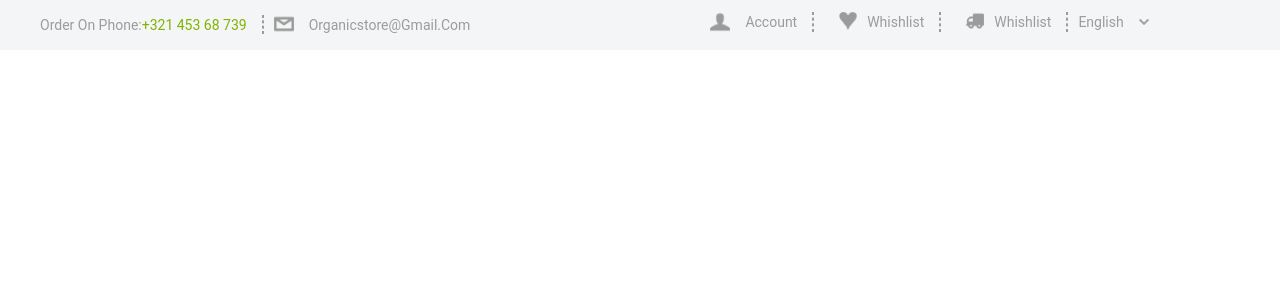
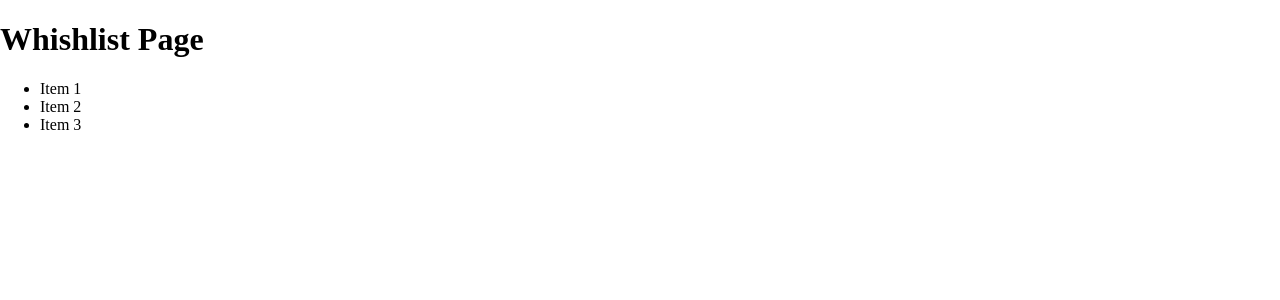
Before and after one commit to MariySemenenko/Organicstore, a React (Create React App) app: page /Organicstore/whishlist in a window 1280 px wide. Shown: the top 300 px of the page. Built offline with nearby package versions, Linux system fonts and the light colour scheme.

Commit message:
маршрутизація

```diff
--- a/src/components/App.jsx
+++ b/src/components/App.jsx
@@ -1,40 +1,45 @@
+// import React from 'react';
+// import { Header } from './Header/Header';
+// import { WishlistModal } from './WishlistModal/WishlistModal';
+
+
+// export const App = () => {
+//   return (
+//     <div>
+//       <Header>
+//         <WishlistModal />
+//       </Header>
+//     </div>
+//   );
+// };
+
+///////////////////////////////////////////////////////////
+
 import React from 'react';
 import { Header } from './Header/Header';
-import { WishlistModal } from './WishlistModal/WishlistModal';
-//import { AnimatedImages } from './AnimatedImages/AnimatedImages'
+//import { WishlistModal } from './WishlistModal/WishlistModal';
+import { Routes, Route } from "react-router-dom";
+import { WishlistPage } from '../pages/wishlistPage/WishlistPage';
 
 export const App = () => {
   return (
-    <div>
-      <Header>
-        <WishlistModal />
-      </Header>
-    </div>
+
+//  <div>
+//         <Header>
+//         <WishlistModal />
+//        </Header>
+//     </div>
+
+
+
+
+      <Routes>
+        <Route path="/" element={<Header />}/>
+          {/* <Route index element={<WishlistModal />} /> */}
+          {/* Маршрут для сторінки "Whishlist" */}
+          <Route path="/whishlist" element={<WishlistPage />} />
+          {/* <Route path="*" element={<NotFound />} /> */}
+      </Routes>
+
   );
 };
-
-
-// import React from 'react';
-// import { BrowserRouter as Router, Routes, Route } from 'react-router-dom';
-
-// import { Header } from "./Header/Header";
-// //import { WishlistModal } from './WishlistModal/WishlistModal'
-// import { WishlistPage } from './wishlistPage/WishlistPage'
-
-// export const App = () => {
-//   return (
-//     <Router>
-//     <Routes>
-//       <Route path="/" element={<Header />} >
-//       <Route index element={<Header />} />
-//       {/* Маршрут для сторінки "Whishlist" */}
-//       <Route path="/whishlist" element={<WishlistPage />} />
-//               {/* <WishlistModal /> */}
-
-//         </Route>
-//       </Routes>
-//       </Router>
-
-
-//   )
-// }
--- a/src/components/Header/Header.jsx
+++ b/src/components/Header/Header.jsx
@@ -20,15 +20,16 @@ import UserIcon from '../icons/user.png';
 import HeartIcon from '../icons/heart1.png'
 import TruckIcon from '../icons/truck.png'
 import ArrowIcon from '../icons/arrow.png'
-//import { NavLink } from "react-router-dom";
+import { NavLink } from "react-router-dom";
 //import { Outlet } from "react-router-dom";
 
-import {WishlistModal} from '../WishlistModal/WishlistModal'
+import { WishlistModal } from '../WishlistModal/WishlistModal'
+//import { WishlistPage } from 'pages/wishlistPage/WishlistPage';
 
 export const Header = () => {
   return (
     <HeaderContainer>
-    <Nav >
+      <Nav>
         <None>
           <li>
             <H1>
@@ -43,19 +44,24 @@ export const Header = () => {
         <Ul>
           <User src={UserIcon} alt="User Icon" />
           <Li>Account</Li>
+
           <Line></Line>
           <Heart src={HeartIcon} alt="Heart Icon" />
           <WishlistModal />
+
           <Line></Line>
           <Truck src={TruckIcon} alt="Truck Icon" />
-        {/* <NavLink to="/whishlist"> */}
-        <Li>Whishlist</Li>
-      {/* </NavLink> */}
-      {/* <Outlet /> */}
+          <li>
+            <NavLink to="/whishlist">Whishlist</NavLink>
+          </li>
+
           <Line></Line>
           <Li>English</Li>
-        <Arrow src={ArrowIcon} alt="Attow Icon" />
+          <Arrow src={ArrowIcon} alt="Arrow Icon" />
         </Ul>
+
+
+        {/* <Outlet /> */}
       </Nav>
     </HeaderContainer>
   );
--- a/src/index.js
+++ b/src/index.js
@@ -3,8 +3,18 @@ import ReactDOM from 'react-dom/client';
 import { App } from 'components/App';
 import './index.css';
 
-ReactDOM.createRoot(document.getElementById('root')).render(
+
+// ReactDOM.createRoot(document.getElementById('root')).render(
+//   <React.StrictMode>
+//     <App />
+//   </React.StrictMode>
+// );
+
+import { BrowserRouter } from "react-router-dom";
+ReactDOM.createRoot(document.getElementById("root")).render(
   <React.StrictMode>
-    <App />
+    <BrowserRouter basename="/Organicstore">
+      <App />
+    </BrowserRouter>
   </React.StrictMode>
 );
--- /dev/null
+++ b/src/pages/wishlistPage/WishlistPage.jsx
@@ -0,0 +1,16 @@
+
+
+export const WishlistPage = () => {
+
+
+  return (
+    <div>
+      <h1>Whishlist Page</h1>
+      <ul>
+        <li>Item 1</li>
+        <li>Item 2</li>
+        <li>Item 3</li>
+      </ul>
+    </div>
+  );
+};
```
Also changed, not shown: src/components/wishlistPage/WishlistPage.jsx (deleted, +0 -16 lines). Lines whose indentation alone changed are shown as unchanged.
